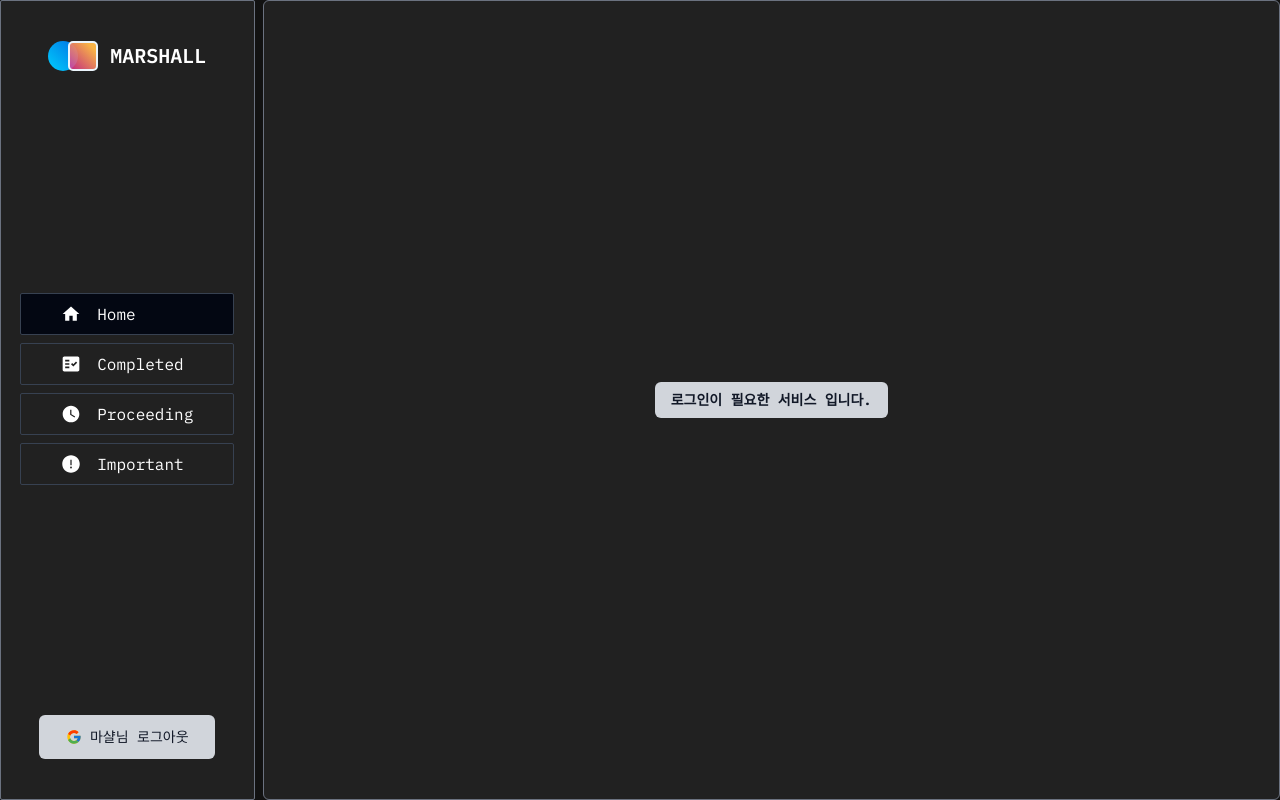
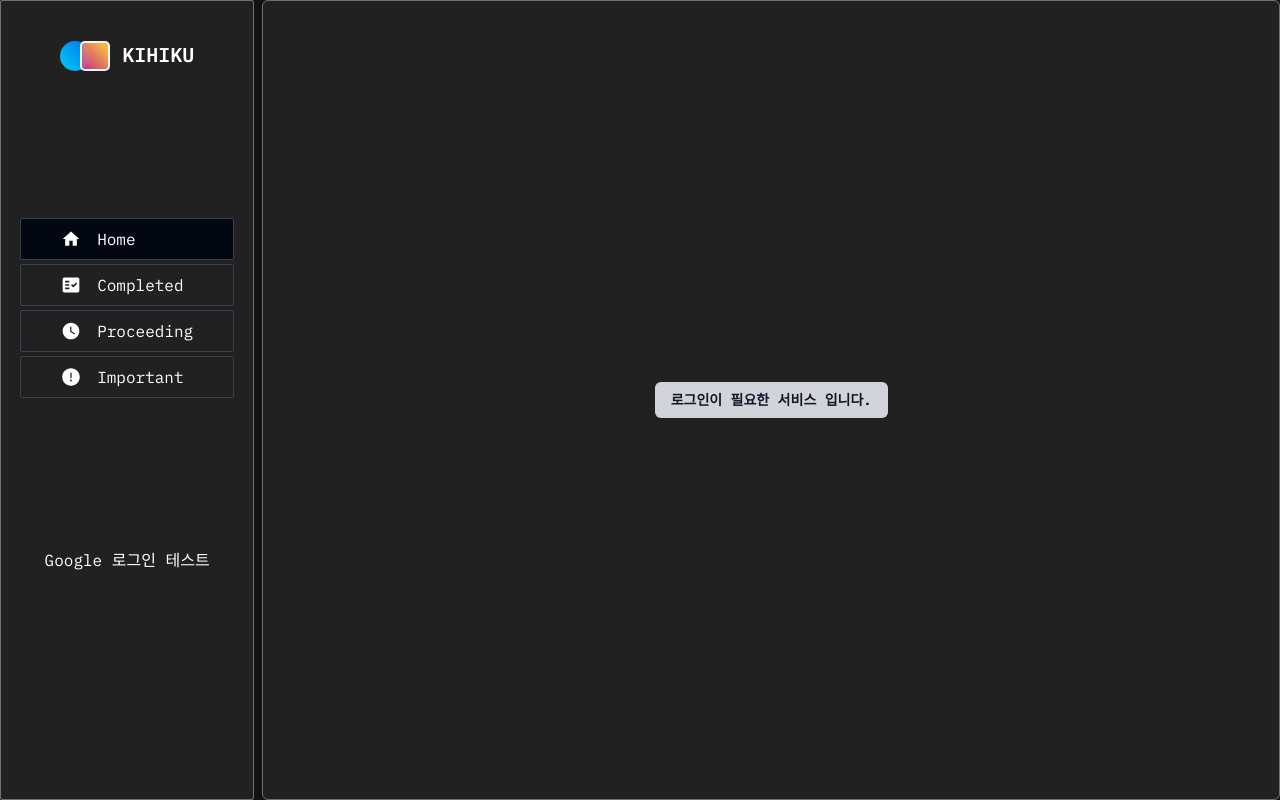
Before and after one commit to Marshallhch/aicc8_deploy_app, a React (Vite) app in the folder front/: page / in a window 1280 px wide. Built offline with nearby package versions, Linux system fonts and the light colour scheme.

Commit message:
google auth

```diff
--- a/front/package.json
+++ b/front/package.json
@@ -10,6 +10,7 @@
     "preview": "vite preview"
   },
   "dependencies": {
+    "@react-oauth/google": "^0.13.4",
     "react": "^19.2.0",
     "react-dom": "^19.2.0",
     "react-icons": "^5.5.0",
--- a/front/src/components/Common/Navbar.jsx
+++ b/front/src/components/Common/Navbar.jsx
@@ -1,25 +1,85 @@
+// import React from 'react';
+// import { Link, useLocation } from 'react-router-dom';
+// import { navMenus } from '../../utils/naviLists';
+// import { FcGoogle } from 'react-icons/fc';
+// import { GoogleOAuthProvider, GoogleLogin } from '@react-oauth/google';
+
+// const Navbar = () => {
+//   const path = useLocation();
+//   const isActive = (location) => path.pathname === location;
+//   const googleClientId = import.meta.env.VITE_AUTH_CLIENT_ID;
+
+//   return (
+//     <nav className="bg-[#212121] w-1/5 h-full rounded-sm border border-gray-500 py-10 px-4 flex flex-col justify-between items-center">
+//       <div className="logo-wrapper flex w-full items-center justify-center gap-8">
+//         <div className="logo"></div>
+//         <h2 className="font-semibold text-xl">
+//           <Link to="/">MARSHALL</Link>
+//         </h2>
+//       </div>
+//       <ul className="menus">
+//         {navMenus.map((menu, idx) => (
+//           <li
+//             key={idx}
+//             className={`rounded-sm mb-2 border border-gray-700 hover:bg-gray-950 transition-all duration-300 ${
+//               isActive(menu.to) ? 'bg-gray-950' : ''
+//             }`}
+//           >
+//             <Link to={menu.to} className="flex gap-x-4 items-center py-2 px-10">
+//               {menu.icon} {menu.label}
+//             </Link>
+//           </li>
+//         ))}
+//       </ul>
+//       {/* <div className="auth-button w-4/5 flex items-center">
+//         <button className="flex justify-center items-center gap-2 bg-gray-300 text-gray-900 py-3 px-4 rounded-md w-full">
+//           <FcGoogle />
+//           <span className="text-sm">마샬님 로그아웃</span>
+//         </button>
+//       </div> */}
+//       <GoogleOAuthProvider clientId={googleClientId}>
+//         <h1>Google 로그인 테스트</h1>
+//         <GoogleLogin
+//           onSuccess={(credentialResponse) => {
+//             console.log('로그인 성공:', credentialResponse);
+//             // credentialResponse.credential(JWT 토큰)을 백엔드로 보내 검증하세요.
+//           }}
+//           onError={() => {
+//             console.log('로그인 실패');
+//           }}
+//         />
+//       </GoogleOAuthProvider>
+//     </nav>
+//   );
+// };
+
+// export default Navbar;
+
 import React from 'react';
 import { Link, useLocation } from 'react-router-dom';
 import { navMenus } from '../../utils/naviLists';
 import { FcGoogle } from 'react-icons/fc';
+import { GoogleOAuthProvider, GoogleLogin } from '@react-oauth/google';
 
 const Navbar = () => {
   const path = useLocation();
   const isActive = (location) => path.pathname === location;
-  console.log(path);
+  const googleClientId = import.meta.env.VITE_AUTH_CLIENT_ID;
+  console.log(googleClientId);
+
   return (
-    <nav className="bg-[#212121] w-1/5 h-full rounded-sm border border-gray-500 py-10 px-4 flex flex-col justify-between items-center">
-      <div className="logo-wrapper flex w-full items-center justify-center gap-8">
+    <nav className="bg-[#212121] w-1/5 h-full rounded-sm border border-gray-500 py-10 px--4 flex flex-col justify-between items-center">
+      <div className="logo-wrapper flex w-full item-center justify-center gap-8">
         <div className="logo"></div>
         <h2 className="font-semibold text-xl">
-          <Link to="/">MARSHALL</Link>
+          <Link to="/">KIHIKU</Link>
         </h2>
       </div>
       <ul className="menus">
         {navMenus.map((menu, idx) => (
           <li
             key={idx}
-            className={`rounded-sm mb-2 border border-gray-700 hover:bg-gray-950 transition-all duration-300 ${
+            className={`rounded-sm mb-1 border border-gray-700 hover:bg-gray-950 transition-all duration-300 ${
               isActive(menu.to) ? 'bg-gray-950' : ''
             }`}
           >
@@ -29,12 +89,25 @@ const Navbar = () => {
           </li>
         ))}
       </ul>
-      <div className="auth-button w-4/5 flex items-center">
-        <button className="flex justify-center items-center gap-2 bg-gray-300 text-gray-900 py-3 px-4 rounded-md w-full">
-          <FcGoogle />
-          <span className="text-sm">마샬님 로그아웃</span>
-        </button>
-      </div>
+      <GoogleOAuthProvider clientId={googleClientId}>
+        <h1>Google 로그인 테스트</h1>
+        <GoogleLogin
+          onSuccess={(credentialResponse) => {
+            console.log('로그인 성공:', credentialResponse);
+            // credentialResponse.credential(JWT 토큰)을 백엔드로 보내 검증하세요.
+          }}
+          onError={() => {
+            console.log('로그인 실패');
+          }}
+        />
+      </GoogleOAuthProvider>
+
+      {/* <div className='auth-button w-4/5 flex items-center'>
+      <button className='flex justify-center items-center gap-2 bg-gray-300 text-gray-900 py-3 px-4 rounded-md w-full'>
+        <FcGoogle/>
+        <span className='text-sm'>KIHIKU님 로그아웃</span>
+      </button>
+    </div> */}
     </nav>
   );
 };
```
Also changed, not shown: front/src/redux/slices/authSlice.js (added), front/src/redux/store.js (added), 2 other files (tests, documents, lock files or other folders).
